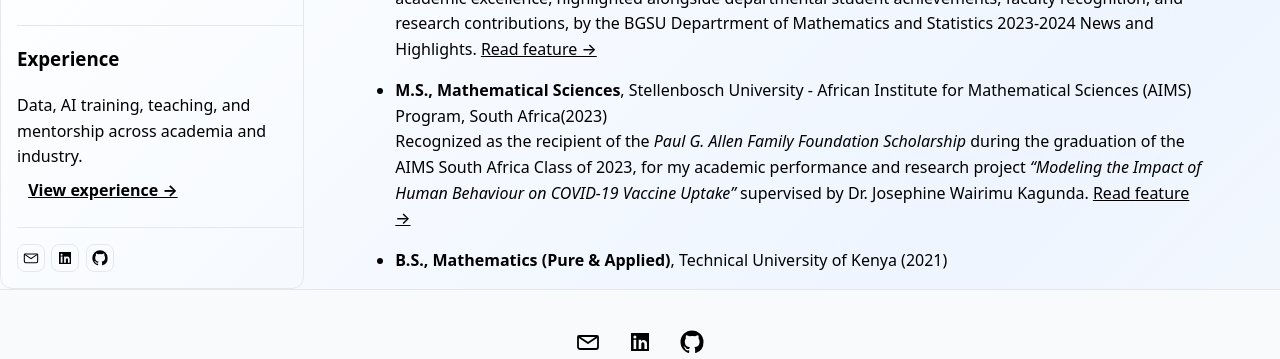
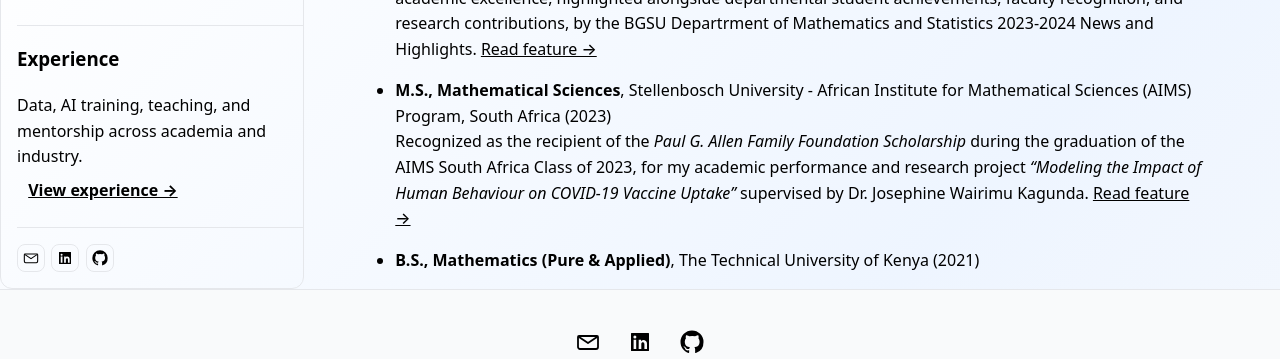
Before and after one commit to SARAH-GAKII/sarah-gakii.github.io, a Jekyll site: the page built from index.md, in a window 1280 px wide and 900 px high, scrolled down 592 px. Shown: the part 441-800 px from the top of the window. Built offline with Jekyll 4.4.1, drawn with Linux system fonts in a browser that asks for light colours.

Commit message:
Update index.md

```diff
--- a/index.md
+++ b/index.md
@@ -95,11 +95,11 @@
 Honored to be featured as a recipient of the *James Robert & Gretchen Overman Graduate Scholarship* for academic excellence, highlighted alongside departmental student achievements, faculty recognition, and research contributions, by the BGSU Departrment of Mathematics and Statistics 2023-2024 News and Highlights.
 [Read feature →](https://www.bgsu.edu/arts-and-sciences/mathematics-and-statistics/department-and-alumni-news/2023-2024.html)
 
-- **M.S., Mathematical Sciences**, Stellenbosch University - African Institute for Mathematical Sciences (AIMS) Program, South Africa(2023)
+- **M.S., Mathematical Sciences**, Stellenbosch University - African Institute for Mathematical Sciences (AIMS) Program, South Africa (2023)
 Recognized as the recipient of the *Paul G. Allen Family Foundation Scholarship* during the graduation of the AIMS South Africa Class of 2023, for my academic performance and research project *“Modeling the Impact of Human Behaviour on COVID-19 Vaccine Uptake”* supervised by Dr. Josephine Wairimu Kagunda.
 [Read feature →](https://aims.ac.za/2023/07/03/aims-south-africa-hosts-its-20th-graduation-and-recognition-of-achievement-ceremony/)
 
-- **B.S., Mathematics (Pure & Applied)**, Technical University of Kenya (2021)
+- **B.S., Mathematics (Pure & Applied)**, The Technical University of Kenya (2021)
     {% endcapture %}
     {{ main_md | markdownify }}
   </div>
```
